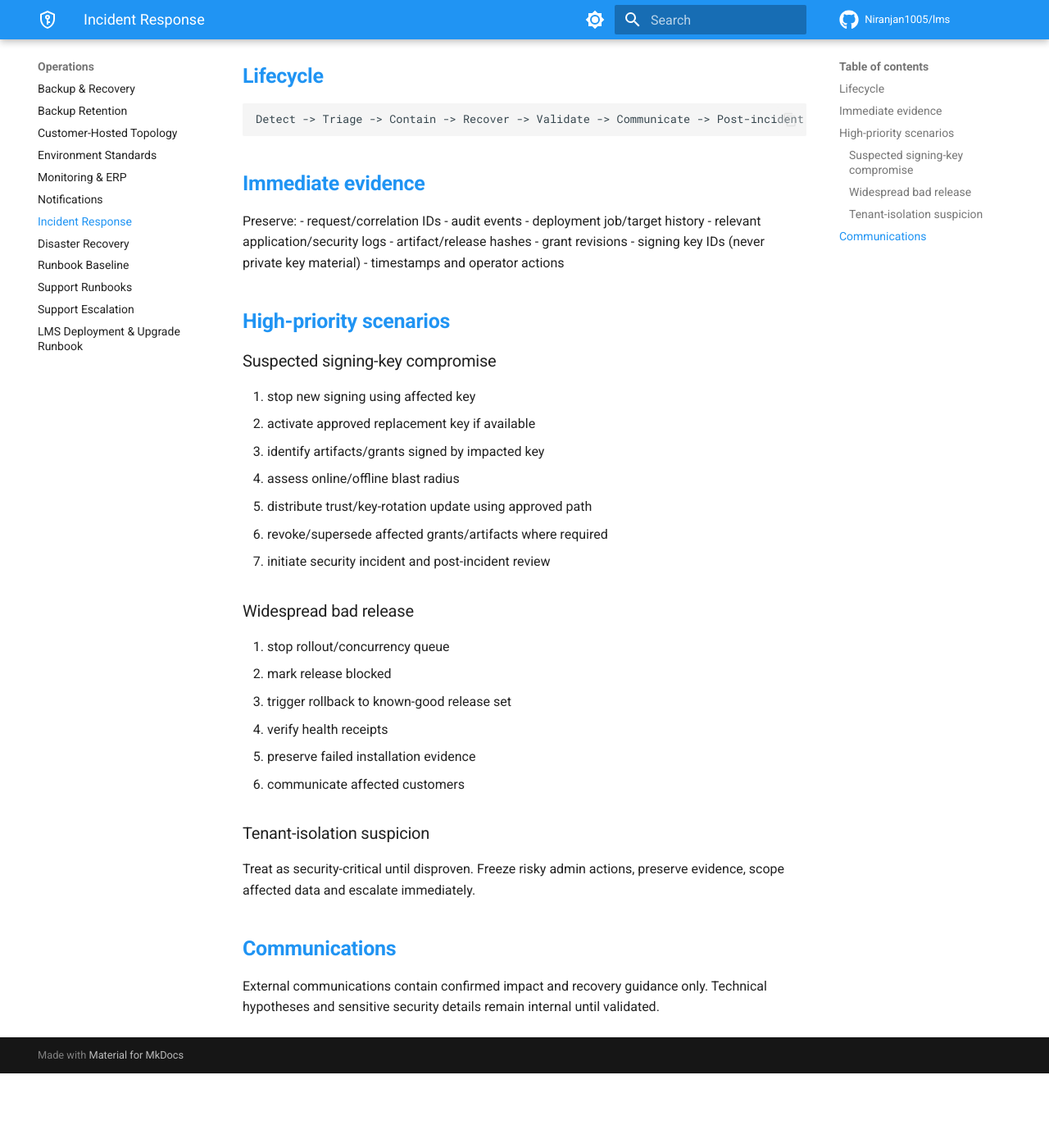
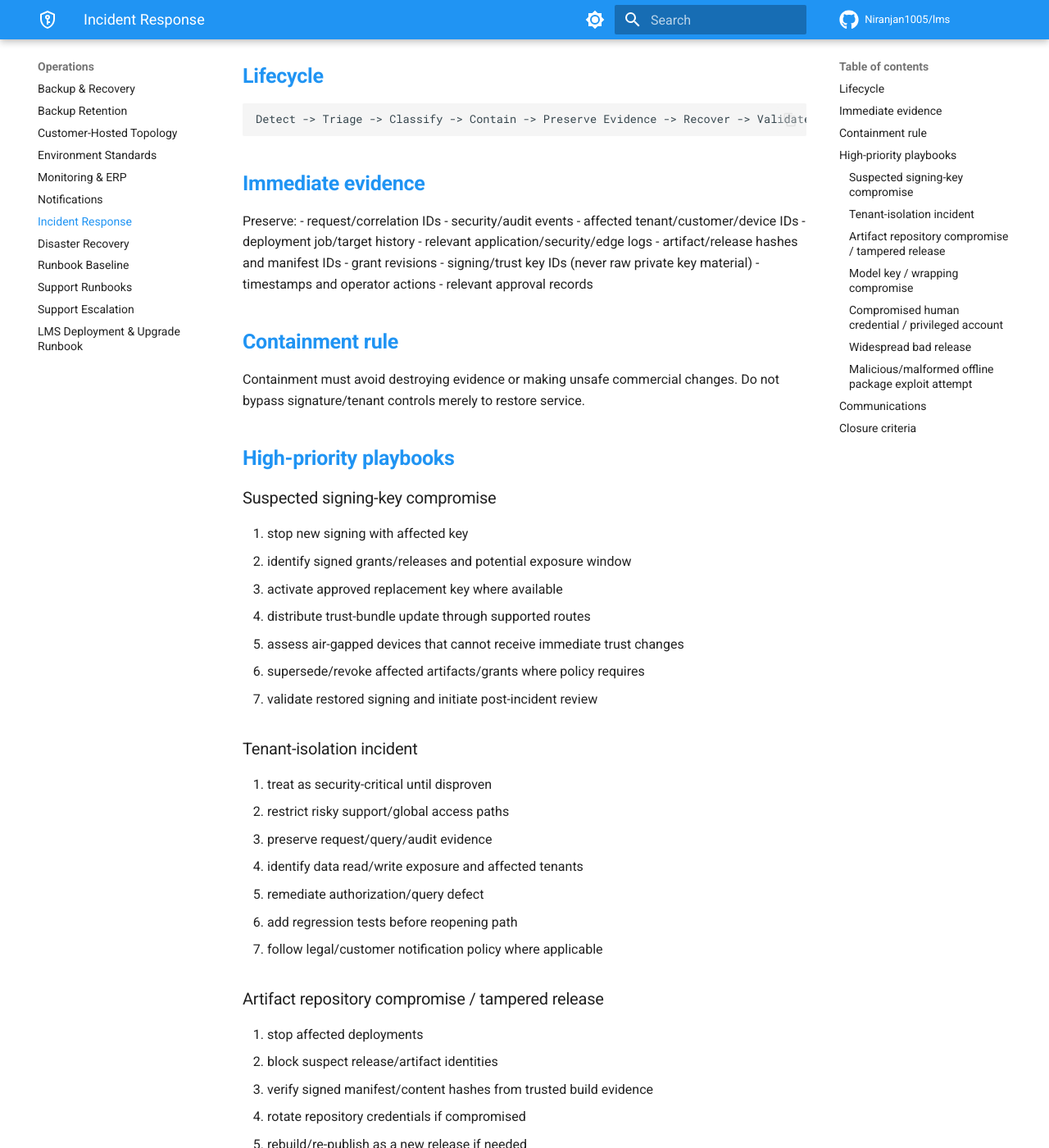
Before and after one commit to Niranjan1005/lms, an MkDocs documentation site: the page built from docs/operations/incident-response.md, in a window 1280 px wide and 1400 px high, scrolled down 244 px. Shown: the whole window at 82% size. Built offline with MkDocs 1.6.1 and Material for MkDocs 9.7.7, drawn with Linux system fonts in a browser that asks for light colours; comment, search, counter and statistics services are not loaded; before the commit the page ends 1553 px from its top, so only the background shows below that; some of the changed text lies outside the part shown.

Commit message:
docs: expand security incident response playbooks

```diff
--- a/docs/operations/incident-response.md
+++ b/docs/operations/incident-response.md
@@ -1,50 +1,103 @@
 # Incident Response
 
-Incident response covers security events and operational failures that materially affect licensing, deployment, model protection or customer availability.
+Incident response covers security events and operational failures that materially affect licensing, tenant isolation, deployment, model protection or customer availability.
 
 ## Lifecycle
 
 ~~~text
-Detect -> Triage -> Contain -> Recover -> Validate -> Communicate -> Post-incident review
+Detect -> Triage -> Classify -> Contain -> Preserve Evidence -> Recover -> Validate -> Communicate -> Post-Incident Review
 ~~~
 
 ## Immediate evidence
 
 Preserve:
 - request/correlation IDs
-- audit events
+- security/audit events
+- affected tenant/customer/device IDs
 - deployment job/target history
-- relevant application/security logs
-- artifact/release hashes
+- relevant application/security/edge logs
+- artifact/release hashes and manifest IDs
 - grant revisions
-- signing key IDs (never private key material)
+- signing/trust key IDs (never raw private key material)
 - timestamps and operator actions
+- relevant approval records
 
-## High-priority scenarios
+## Containment rule
+
+Containment must avoid destroying evidence or making unsafe commercial changes. Do not bypass signature/tenant controls merely to restore service.
+
+## High-priority playbooks
 
 ### Suspected signing-key compromise
 
-1. stop new signing using affected key
-2. activate approved replacement key if available
-3. identify artifacts/grants signed by impacted key
-4. assess online/offline blast radius
-5. distribute trust/key-rotation update using approved path
-6. revoke/supersede affected grants/artifacts where required
-7. initiate security incident and post-incident review
+1. stop new signing with affected key
+2. identify signed grants/releases and potential exposure window
+3. activate approved replacement key where available
+4. distribute trust-bundle update through supported routes
+5. assess air-gapped devices that cannot receive immediate trust changes
+6. supersede/revoke affected artifacts/grants where policy requires
+7. validate restored signing and initiate post-incident review
+
+### Tenant-isolation incident
+
+1. treat as security-critical until disproven
+2. restrict risky support/global access paths
+3. preserve request/query/audit evidence
+4. identify data read/write exposure and affected tenants
+5. remediate authorization/query defect
+6. add regression tests before reopening path
+7. follow legal/customer notification policy where applicable
+
+### Artifact repository compromise / tampered release
+
+1. stop affected deployments
+2. block suspect release/artifact identities
+3. verify signed manifest/content hashes from trusted build evidence
+4. rotate repository credentials if compromised
+5. rebuild/re-publish as a new release if needed
+6. inspect devices that received suspect content
+7. use rollback where active release is unsafe
+
+### Model key / wrapping compromise
+
+1. disable affected wrapping/master-key path
+2. identify model releases and wrapped-key scopes
+3. rotate KEK/wrapping configuration using approved provider process
+4. regenerate wrapped keys/release metadata as required
+5. assess offline devices unable to receive replacement authorization
+6. document IP/data exposure assessment
+
+### Compromised human credential / privileged account
+
+1. revoke sessions/tokens
+2. disable/reset identity through IdP/auth system
+3. review privileged actions/audit exports
+4. rotate any derived secrets exposed by the account
+5. restore access using approved identity recovery
+6. review role assignments and strengthen controls if needed
 
 ### Widespread bad release
 
-1. stop rollout/concurrency queue
+1. stop/pause rollout
 2. mark release blocked
-3. trigger rollback to known-good release set
-4. verify health receipts
+3. rollback to known-good release set
+4. verify rollback health receipts
 5. preserve failed installation evidence
-6. communicate affected customers
+6. communicate affected customers according to incident policy
 
-### Tenant-isolation suspicion
+### Malicious/malformed offline package exploit attempt
 
-Treat as security-critical until disproven. Freeze risky admin actions, preserve evidence, scope affected data and escalate immediately.
+1. quarantine media/package
+2. preserve package hash and parser error evidence
+3. determine whether parsing occurred before signature verification
+4. block/revoke package/request identity as appropriate
+5. patch parser and add regression/fuzz case
+6. inspect similarly exposed devices
 
 ## Communications
 
-External communications contain confirmed impact and recovery guidance only. Technical hypotheses and sensitive security details remain internal until validated.
+External communications contain confirmed impact, affected scope and recovery guidance only. Unvalidated technical hypotheses and sensitive security details remain internal until approved.
+
+## Closure criteria
+
+Incident is closed only after containment, recovery validation, evidence retention, customer/internal communications, root-cause analysis, corrective actions with owners and regression/monitoring improvements are documented.
```
